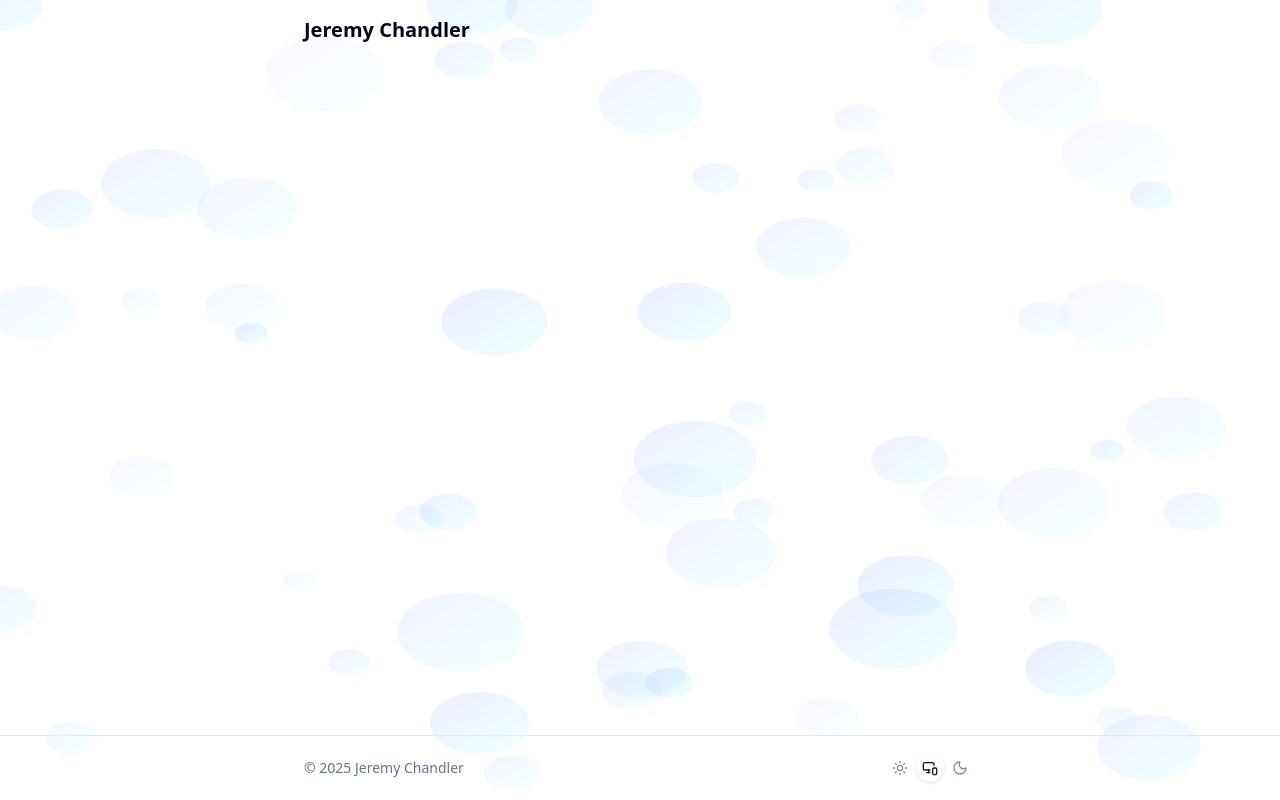
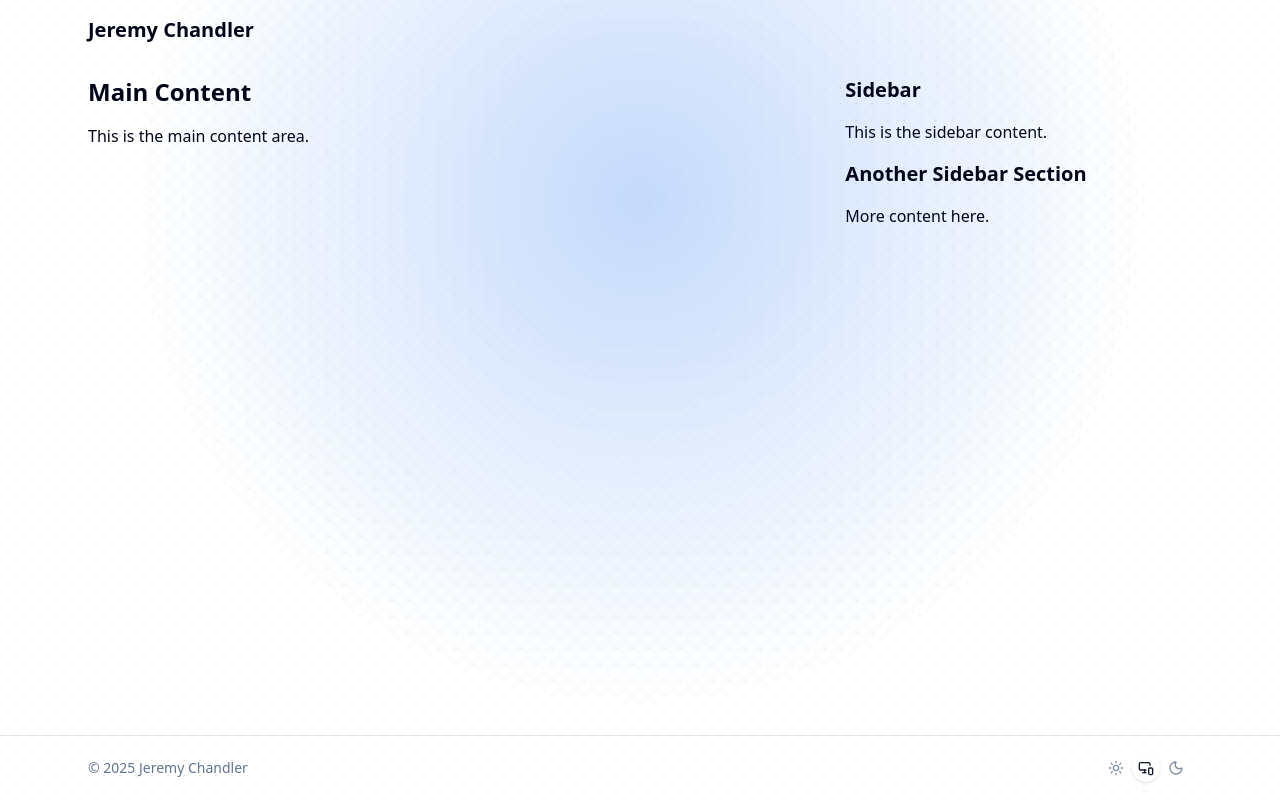
Before and after one commit to jeremyc2/personal-blog, a Next.js app: page / in a window 1280 px wide. Built offline with nearby package versions, Linux system fonts and the light colour scheme.

Commit message:
new background and 2 column layout

```diff
--- a/app/(main)/layout.tsx
+++ b/app/(main)/layout.tsx
@@ -44,14 +44,16 @@ export default function RootLayout({
 					enableSystem
 					disableTransitionOnChange
 				>
-					<header className="px-6 py-4">
-						<h1 className="text-xl font-bold max-w-2xl m-auto">
-							Jeremy Chandler
-						</h1>
+					<header className="py-4">
+						<div className="max-w-6xl m-auto px-6">
+							<h1 className="text-xl font-bold">Jeremy Chandler</h1>
+						</div>
 					</header>
-					<main className="max-w-2xl m-auto p-4 flex-1">{children}</main>
-					<footer className="py-4 px-6 border-t">
-						<div className="max-w-2xl m-auto flex justify-between items-center">
+					<main className="flex-1">
+						<div className="max-w-6xl m-auto px-6 py-4">{children}</div>
+					</main>
+					<footer className="py-4 border-t">
+						<div className="max-w-6xl m-auto px-6 flex justify-between items-center">
 							<p className="text-sm text-muted-foreground">
 								© {new Date().getFullYear()} Jeremy Chandler
 							</p>
--- a/app/(main)/page.tsx
+++ b/app/(main)/page.tsx
@@ -1,3 +1,25 @@
+import { TwoColumnLayout } from "@/components/TwoColumnLayout";
+
 export default async function Home() {
-	return "";
+	return (
+		<TwoColumnLayout
+			sidebar={
+				<div className="space-y-4">
+					<div>
+						<h2 className="text-xl font-bold mb-4">Sidebar</h2>
+						<p>This is the sidebar content.</p>
+					</div>
+					<div>
+						<h2 className="text-xl font-bold mb-4">Another Sidebar Section</h2>
+						<p>More content here.</p>
+					</div>
+				</div>
+			}
+		>
+			<div>
+				<h1 className="text-2xl font-bold mb-4">Main Content</h1>
+				<p>This is the main content area.</p>
+			</div>
+		</TwoColumnLayout>
+	);
 }
--- a/components/Background.tsx
+++ b/components/Background.tsx
@@ -1,119 +1,9 @@
-"use client";
-
-import { useEffect, useState } from "react";
-
-interface Point {
-	x: number;
-	y: number;
-	size: number;
-	opacity: number;
-	speedX: number;
-	speedY: number;
-}
-
 export function Background() {
-	const [dimensions, setDimensions] = useState({ width: 0, height: 0 });
-	const [points, setPoints] = useState<Point[]>([]);
-
-	useEffect(() => {
-		const updateDimensions = () => {
-			setDimensions({
-				width: window.innerWidth,
-				height: document.body.scrollHeight,
-			});
-		};
-
-		updateDimensions();
-		window.addEventListener("resize", updateDimensions);
-		window.addEventListener("scroll", updateDimensions);
-
-		// Generate initial points
-		const initialPoints = Array.from({ length: 60 }, () => ({
-			x: Math.random() * 100,
-			y: Math.random() * 100,
-			size: Math.random() * 4 + 1,
-			opacity: Math.random() * 0.15 + 0.1,
-			speedX: (Math.random() - 0.9) * 0.01,
-			speedY: (Math.random() - 0.9) * 0.01,
-		}));
-		setPoints(initialPoints);
-
-		return () => {
-			window.removeEventListener("resize", updateDimensions);
-			window.removeEventListener("scroll", updateDimensions);
-		};
-	}, []);
-
-	// Animate points
-	useEffect(() => {
-		if (points.length === 0) return;
-
-		const animate = () => {
-			setPoints((prevPoints) =>
-				prevPoints.map((point) => {
-					let newX = point.x + point.speedX;
-					let newY = point.y + point.speedY;
-					let newSpeedX = point.speedX;
-					let newSpeedY = point.speedY;
-
-					if (newX < 0 || newX > 100) {
-						newSpeedX = -newSpeedX;
-						newX = newX < 0 ? 0 : 100;
-					}
-
-					if (newY < 0 || newY > 100) {
-						newSpeedY = -newSpeedY;
-						newY = newY < 0 ? 0 : 100;
-					}
-
-					return {
-						...point,
-						x: newX,
-						y: newY,
-						speedX: newSpeedX,
-						speedY: newSpeedY,
-					};
-				}),
-			);
-
-			animationFrameId = requestAnimationFrame(animate);
-		};
-
-		let animationFrameId = requestAnimationFrame(animate);
-		return () => cancelAnimationFrame(animationFrameId);
-	}, [points.length]);
-
 	return (
-		<div className="fixed inset-0 -z-10 overflow-hidden opacity-30 dark:opacity-20 transition-opacity">
-			<svg
-				className="w-full h-full"
-				width={dimensions.width}
-				height={dimensions.height}
-				viewBox={`0 0 100 100`}
-				preserveAspectRatio="none"
-			>
-				<title>Background Animation</title>
-				<defs>
-					{/** biome-ignore lint/nursery/useUniqueElementIds: Need an known ID so I can reference it */}
-					<linearGradient id="gradient" x1="0%" y1="0%" x2="100%" y2="100%">
-						<stop offset="0%" stopColor="#00f" />
-						<stop offset="100%" stopColor="#0ff" />
-					</linearGradient>
-				</defs>
-
-				{points.map((point, i) => (
-					<circle
-						// biome-ignore lint/suspicious/noArrayIndexKey: Since we're generating a random svg, an index key is fine
-						key={i}
-						cx={`${point.x}%`}
-						cy={`${point.y}%`}
-						r={point.size}
-						fill="url(#gradient)"
-						opacity={point.opacity}
-						className="transition-transform duration-1000 ease-in-out"
-					/>
-				))}
-			</svg>
+		<div className="fixed inset-0 -z-50">
+			<div className="absolute inset-0 -z-20 bg-white dark:bg-neutral-950" />
+			<div className="absolute inset-0 -z-10 bg-[radial-gradient(rgba(209,213,219,0.6)_1px,transparent_1px)] dark:bg-[radial-gradient(rgba(39,39,42,0.5)_1px,transparent_1px)] [background-size:16px_16px]" />
+			<div className="absolute inset-0 -z-10 bg-[radial-gradient(circle_500px_at_50%_200px,rgba(62,132,245,0.3),transparent)] dark:bg-[radial-gradient(circle_500px_at_50%_200px,rgba(62,132,245,0.2),transparent)]" />
 		</div>
 	);
 }
--- /dev/null
+++ b/components/TwoColumnLayout.tsx
@@ -0,0 +1,15 @@
+import type { ReactNode } from "react";
+
+interface Props {
+	children: ReactNode;
+	sidebar: ReactNode;
+}
+
+export function TwoColumnLayout({ children, sidebar }: Props) {
+	return (
+		<div className="grid grid-cols-1 md:grid-cols-3 gap-8">
+			<div className="md:col-span-2">{children}</div>
+			<aside>{sidebar}</aside>
+		</div>
+	);
+}
```
